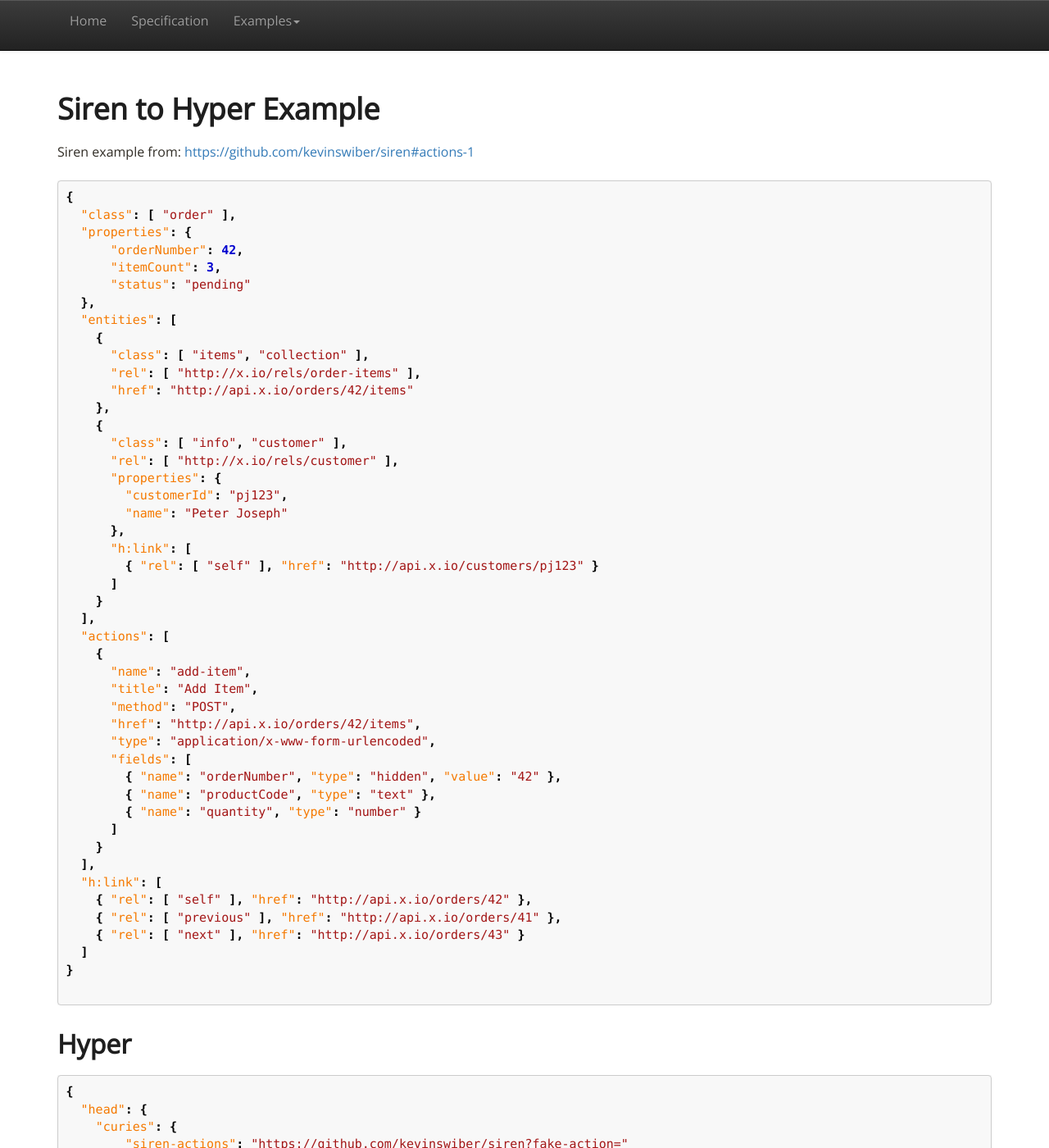
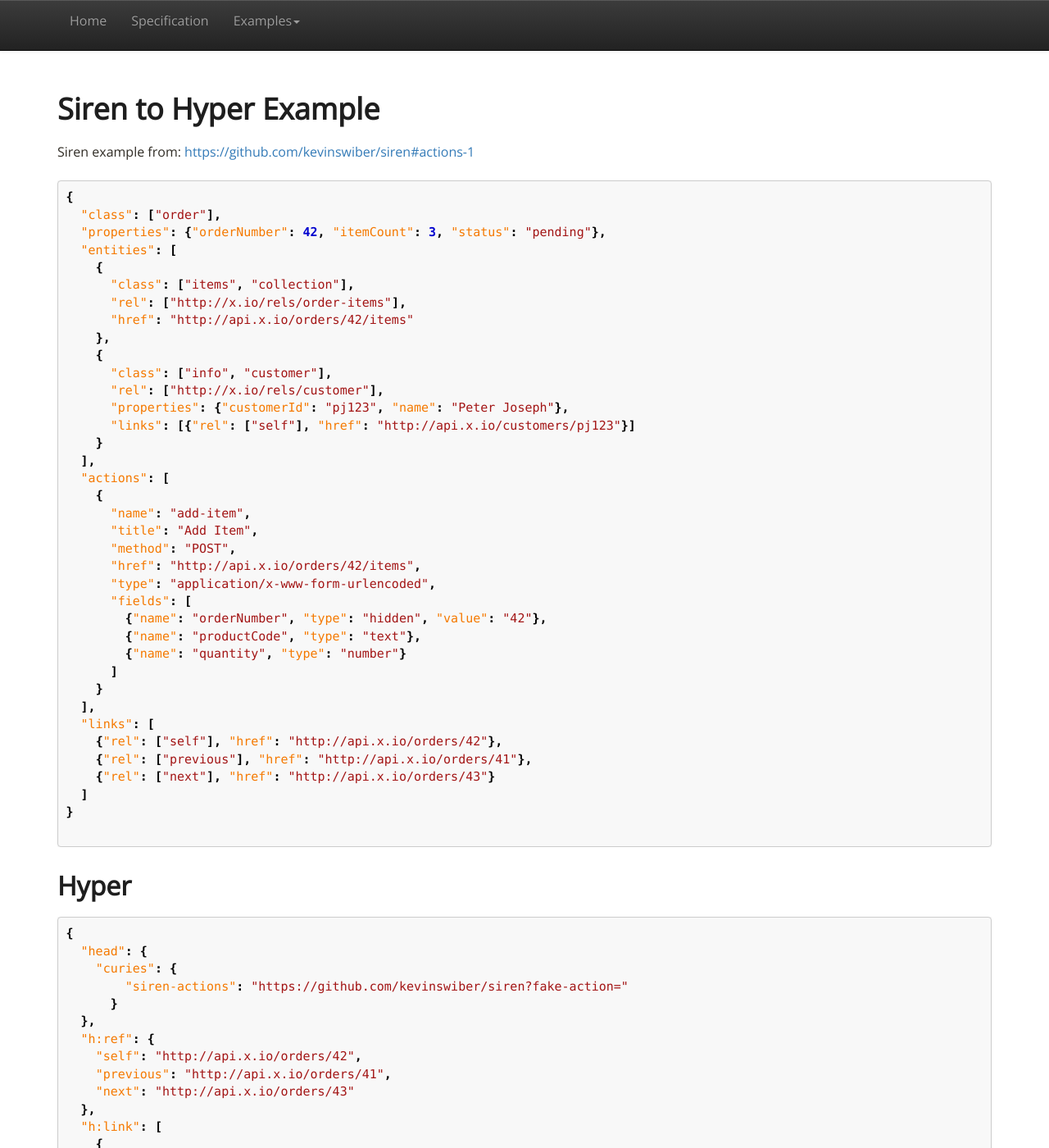
Before and after one commit to inadarei/hyper, a Jekyll site: the page built from example-comparisions/siren.md, in a window 1280 px wide and 1400 px high. Shown: the whole window at 82% size. Built offline with Jekyll 4.4.1, drawn with Linux system fonts in a browser that asks for light colours; nearby versions of some CDN libraries.

Commit message:
formatted siren.json

```diff
--- a/_includes/samples/siren.json
+++ b/_includes/samples/siren.json
@@ -1,26 +1,17 @@
 {
-  "class": [ "order" ],
-  "properties": {
-      "orderNumber": 42,
-      "itemCount": 3,
-      "status": "pending"
-  },
+  "class": ["order"],
+  "properties": {"orderNumber": 42, "itemCount": 3, "status": "pending"},
   "entities": [
     {
-      "class": [ "items", "collection" ],
-      "rel": [ "http://x.io/rels/order-items" ],
+      "class": ["items", "collection"],
+      "rel": ["http://x.io/rels/order-items"],
       "href": "http://api.x.io/orders/42/items"
     },
     {
-      "class": [ "info", "customer" ],
-      "rel": [ "http://x.io/rels/customer" ],
-      "properties": {
-        "customerId": "pj123",
-        "name": "Peter Joseph"
-      },
-      "h:link": [
-        { "rel": [ "self" ], "href": "http://api.x.io/customers/pj123" }
-      ]
+      "class": ["info", "customer"],
+      "rel": ["http://x.io/rels/customer"],
+      "properties": {"customerId": "pj123", "name": "Peter Joseph"},
+      "links": [{"rel": ["self"], "href": "http://api.x.io/customers/pj123"}]
     }
   ],
   "actions": [
@@ -31,15 +22,15 @@
       "href": "http://api.x.io/orders/42/items",
       "type": "application/x-www-form-urlencoded",
       "fields": [
-        { "name": "orderNumber", "type": "hidden", "value": "42" },
-        { "name": "productCode", "type": "text" },
-        { "name": "quantity", "type": "number" }
+        {"name": "orderNumber", "type": "hidden", "value": "42"},
+        {"name": "productCode", "type": "text"},
+        {"name": "quantity", "type": "number"}
       ]
     }
   ],
-  "h:link": [
-    { "rel": [ "self" ], "href": "http://api.x.io/orders/42" },
-    { "rel": [ "previous" ], "href": "http://api.x.io/orders/41" },
-    { "rel": [ "next" ], "href": "http://api.x.io/orders/43" }
+  "links": [
+    {"rel": ["self"], "href": "http://api.x.io/orders/42"},
+    {"rel": ["previous"], "href": "http://api.x.io/orders/41"},
+    {"rel": ["next"], "href": "http://api.x.io/orders/43"}
   ]
 }
```
